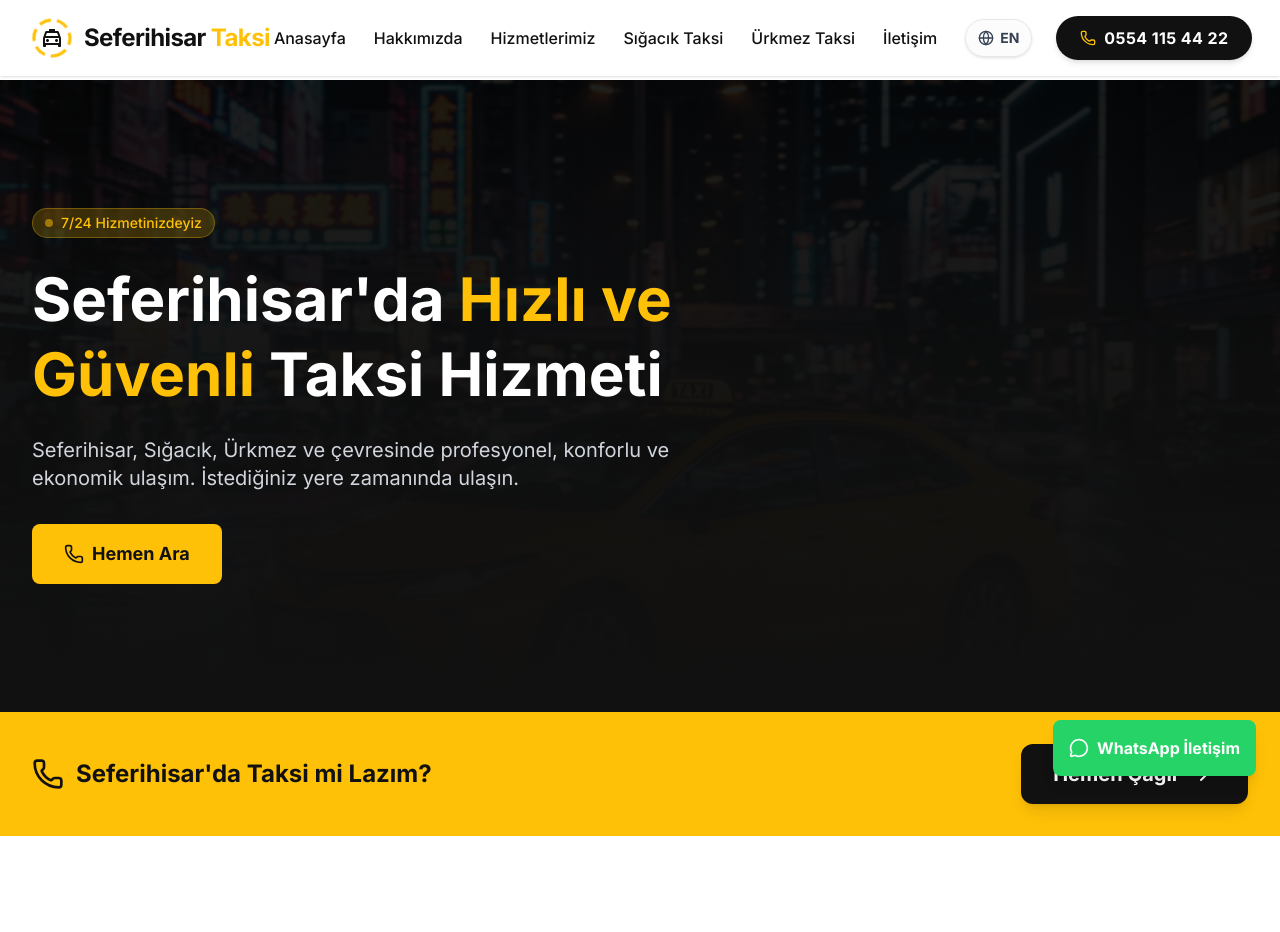
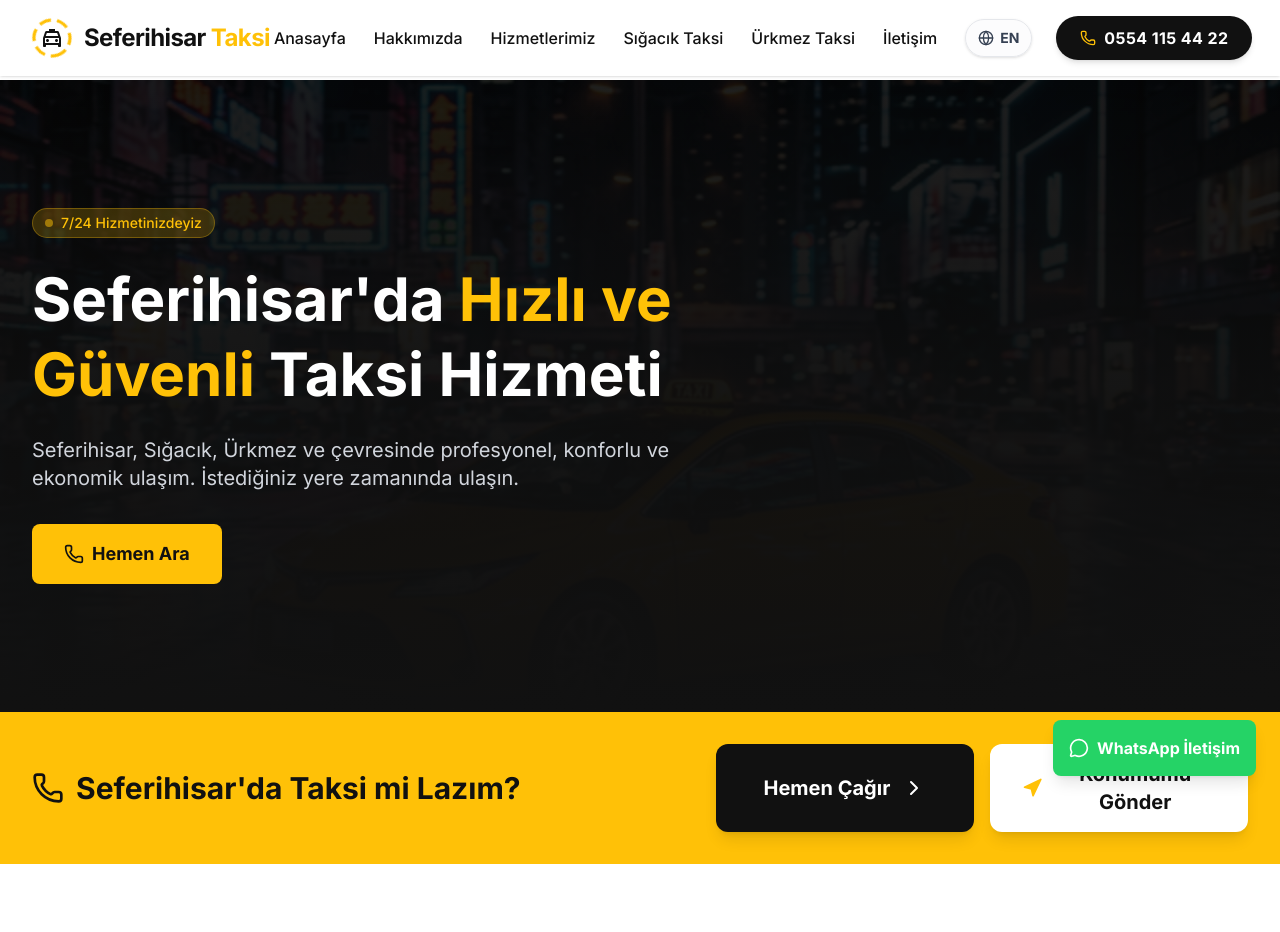
Before and after one commit to kodfinans34/seferihisartaxi, a Next.js app: page / in a window 1280 px wide. Shown: the top 932 px of the page. Built offline with nearby package versions, Linux system fonts and the light colour scheme.

Commit message:
feat(ui): Add SendLocationButton for users to share GPS coordinates via WhatsApp

```diff
--- a/src/app/page.tsx
+++ b/src/app/page.tsx
@@ -3,6 +3,7 @@ import Link from "next/link";
 import { Clock, Plane, ShieldCheck, MapPin, ChevronRight, Star, Quote, TrendingUp, Phone, MessageCircle } from "lucide-react";
 import { CallButton } from "@/components/ui/buttons";
 import { ServiceCard, AreaCard } from "@/components/ui/Cards";
+import { SendLocationButton } from "@/components/ui/SendLocationButton";
 import { ReviewStars } from "@/components/ui/ReviewStars";
 import { blogs } from "@/data/blogs";
 
@@ -58,13 +59,16 @@ export default function Home() {
       <section className="bg-primary py-8">
         <div className="max-w-7xl mx-auto px-4 sm:px-6 lg:px-8">
           <div className="flex flex-col md:flex-row items-center justify-between gap-6">
-            <h2 className="text-xl sm:text-2xl font-bold text-secondary text-center md:text-left flex flex-col sm:flex-row items-center gap-3">
+            <h2 className="text-xl md:text-2xl lg:text-3xl font-bold text-secondary text-center md:text-left flex flex-col sm:flex-row items-center gap-3">
               <Phone className="w-6 h-6 sm:w-8 sm:h-8" /> Seferihisar'da Taksi mi Lazım?
             </h2>
-            <a href="tel:+905541154422" className="w-full md:w-auto justify-center bg-secondary text-white hover:bg-black font-bold text-lg sm:text-xl px-6 sm:px-8 py-4 rounded-xl shadow-lg transition-transform hover:scale-105 flex items-center gap-3">
-              Hemen Çağır
-              <ChevronRight className="w-5 h-5 sm:w-6 sm:h-6" />
-            </a>
+            <div className="flex flex-col sm:flex-row gap-4 w-full md:w-auto">
+              <a href="tel:+905541154422" className="w-full justify-center bg-secondary text-white hover:bg-black font-bold text-lg sm:text-xl px-6 sm:px-8 py-4 rounded-xl shadow-lg transition-transform hover:scale-105 flex items-center gap-3">
+                Hemen Çağır
+                <ChevronRight className="w-5 h-5 sm:w-6 sm:h-6" />
+              </a>
+              <SendLocationButton className="w-full text-lg sm:text-xl" />
+            </div>
           </div>
         </div>
       </section>
--- /dev/null
+++ b/src/components/ui/SendLocationButton.tsx
@@ -0,0 +1,63 @@
+"use client";
+
+import { useState } from "react";
+import { Navigation } from "lucide-react";
+
+export const SendLocationButton = ({ className = "" }: { className?: string }) => {
+  const [isLoading, setIsLoading] = useState(false);
+
+  const handleSendLocation = () => {
+    if (!navigator.geolocation) {
+      alert("Tarayıcınız konum özelliğini desteklemiyor.");
+      return;
+    }
+
+    setIsLoading(true);
+
+    navigator.geolocation.getCurrentPosition(
+      (position) => {
+        setIsLoading(false);
+        const lat = position.coords.latitude;
+        const lon = position.coords.longitude;
+        const mapsUrl = `https://maps.google.com/?q=${lat},${lon}`;
+
+        const message = `Merhaba, bulunduğum bu konuma acil taksi alabilir miyim? Konum: ${mapsUrl}`;
+        const whatsappUrl = `https://wa.me/905541154422?text=${encodeURIComponent(message)}`;
+
+        window.open(whatsappUrl, "_blank");
+      },
+      (error) => {
+        setIsLoading(false);
+        let errorMsg = "Konum alınamadı.";
+        if (error.code === error.PERMISSION_DENIED) {
+          errorMsg = "Lütfen tarayıcı ayarlarından konum erişimine izin verin.";
+        }
+        alert(errorMsg);
+      },
+      { enableHighAccuracy: true, timeout: 10000, maximumAge: 0 }
+    );
+  };
+
+  return (
+    <button
+      onClick={handleSendLocation}
+      disabled={isLoading}
+      className={`bg-white text-secondary hover:bg-gray-100 font-bold px-6 sm:px-8 py-4 rounded-xl shadow-lg transition-transform hover:scale-105 flex items-center justify-center gap-3 ${className}`}
+    >
+      {isLoading ? (
+        <>
+          <svg className="animate-spin -ml-1 mr-2 h-5 w-5 text-primary" xmlns="http://www.w3.org/2000/svg" fill="none" viewBox="0 0 24 24">
+            <circle className="opacity-25" cx="12" cy="12" r="10" stroke="currentColor" strokeWidth="4"></circle>
+            <path className="opacity-75" fill="currentColor" d="M4 12a8 8 0 018-8V0C5.373 0 0 5.373 0 12h4zm2 5.291A7.962 7.962 0 014 12H0c0 3.042 1.135 5.824 3 7.938l3-2.647z"></path>
+          </svg>
+          Konum Bulunuyor...
+        </>
+      ) : (
+        <>
+          <Navigation className="w-5 h-5 sm:w-6 sm:h-6 text-primary" fill="currentColor" />
+          Konumumu Gönder
+        </>
+      )}
+    </button>
+  );
+};
```
